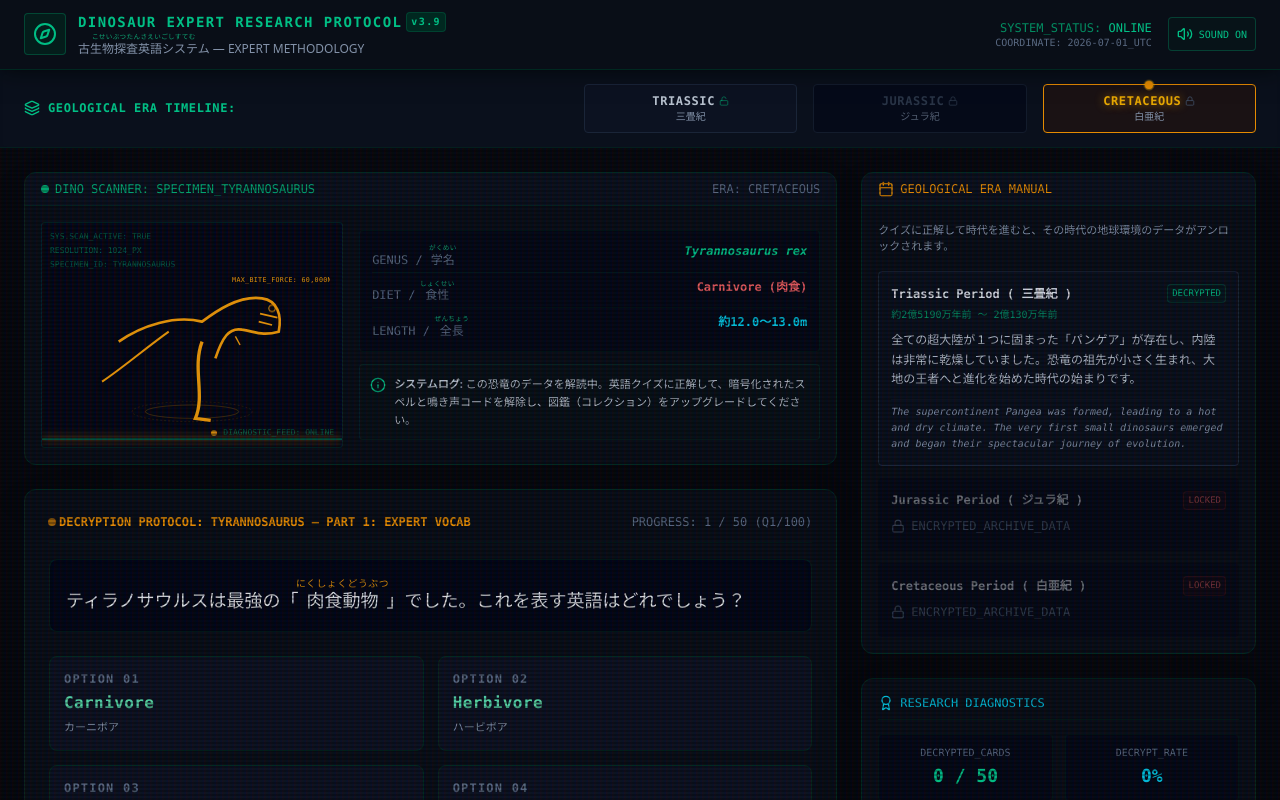
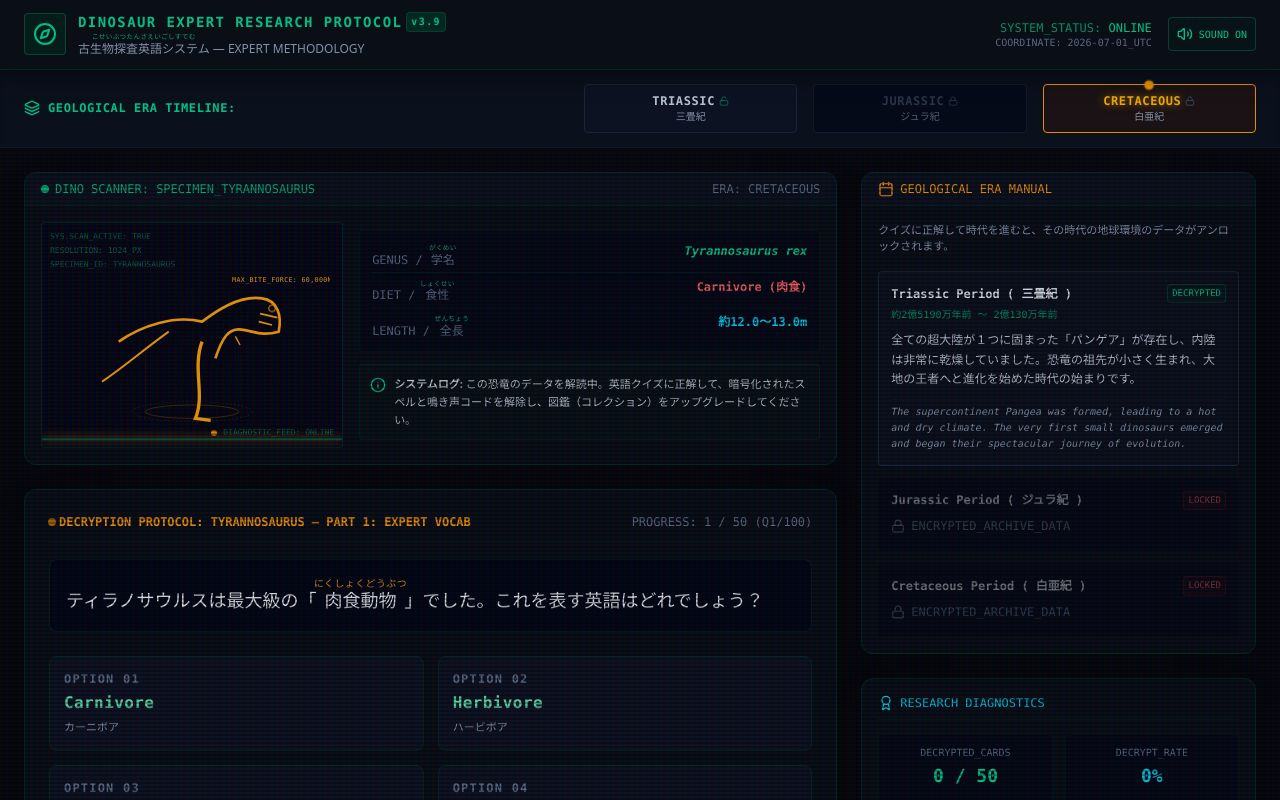
Before and after one commit to mrgreen7491/dinosaur-expert-protocol, a React (Vite) app: page / in a window 1280 px wide. Shown: the top 800 px of the page. Built offline with nearby package versions, Linux system fonts and the light colour scheme.

Commit message:
Update dinoData.ts

```diff
--- a/src/dinoData.ts
+++ b/src/dinoData.ts
@@ -214,17 +214,17 @@ const RAW_DINOS: RawDinoDef[] = [
     nameEn: 'Tyrannosaurus',
     sci: 'Tyrannosaurus rex',
     phonetic: '/tɪˌrænəˈsɔːrəs rɛks/',
-    phoneticKatakana: 'タイラノサウルス レックス',
+    phoneticKatakana: 'ティラノサウルス レックス',
     era: 'Cretaceous',
     diet: 'Carnivore',
     length: '約12.0〜13.0m',
     meaning: '暴君のトカゲ王',
     pitch: 0.5,
-    triviaJa: 'ティラノサウルスは最強の肉食恐竜で、噛む力は陸上動物史上最大でした。',
+    triviaJa: 'ティラノサウルスは最大級の肉食恐竜で、その噛む力は恐竜の中で史上最大でした。（※陸上動物全体では古代巨大ワニのデイノスクスの方が強力だったと言われています）',
     triviaEn: 'T-rex was the most famous predator with an incredibly strong bite.',
     expertKW: 'Carnivore',
     expertHint: '肉食動物',
-    expertSegs: [['ティラノサウルスは最強の「'], ['肉食動物', 'にくしょくどうぶつ'], ['」でした。これを表す英語はどれでしょう？']],
+    expertSegs: [['ティラノサウルスは最大級の「'], ['肉食動物', 'にくしょくどうぶつ'], ['」でした。これを表す英語はどれでしょう？']],
     expertOpts: [['Carnivore', '肉食動物（にくしょくどうぶつ）'], ['Herbivore', '草食動物（そうしょくどうぶつ）'], ['Piscivore', '魚食動物（ぎょしょくどうぶつ）'], ['Fossil', '化石（かせき）']],
     expertCorrect: 0,
     expertExplJa: 'Carnivoreはラテン語で「肉を食らうもの」を意味します。',
```
